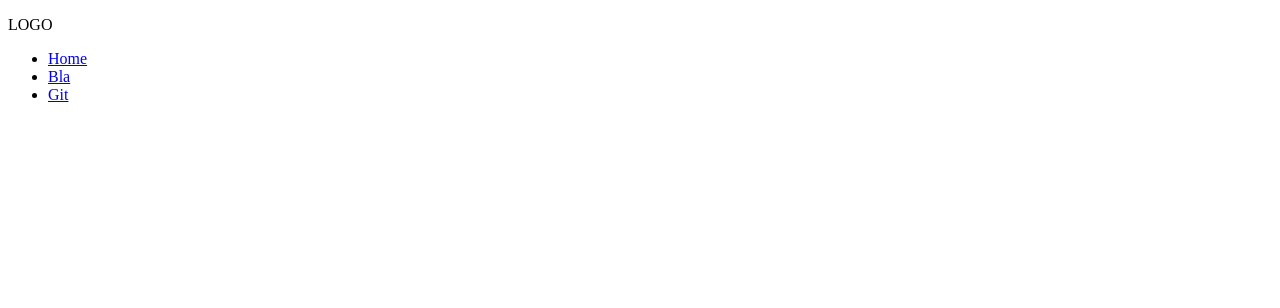
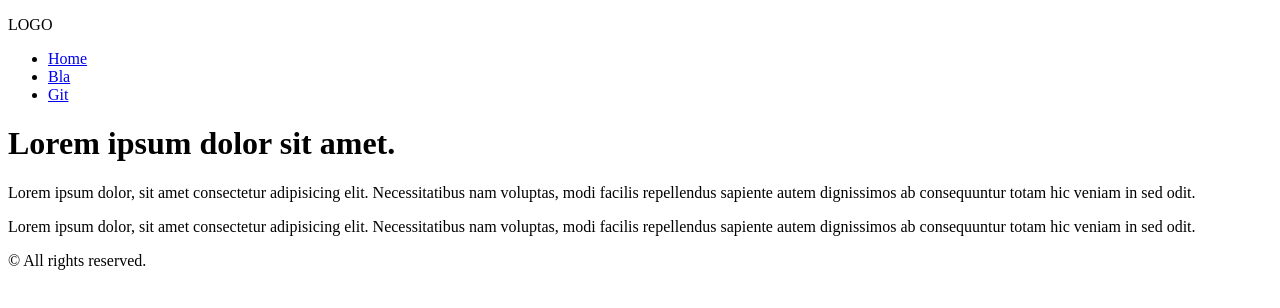
Before and after one commit to ReynkeDeVos/wd63-git-intro, a plain HTML site: page index.html in a window 1280 px wide. Drawn offline with Linux system fonts and the light colour scheme.

Commit message:
added main and footer

```diff
--- a/index.html
+++ b/index.html
@@ -15,4 +15,20 @@
       </ul>
     </nav>
   </header>
+  <main>
+    <h1>Lorem ipsum dolor sit amet.</h1>
+    <p>
+      Lorem ipsum dolor, sit amet consectetur adipisicing elit. Necessitatibus
+      nam voluptas, modi facilis repellendus sapiente autem dignissimos ab
+      consequuntur totam hic veniam in sed odit.
+    </p>
+    <p>
+      Lorem ipsum dolor, sit amet consectetur adipisicing elit. Necessitatibus
+      nam voluptas, modi facilis repellendus sapiente autem dignissimos ab
+      consequuntur totam hic veniam in sed odit.
+    </p>
+  </main>
+  <footer>
+    <p>&copy; All rights reserved.</p>
+  </footer>
 </html>
```
